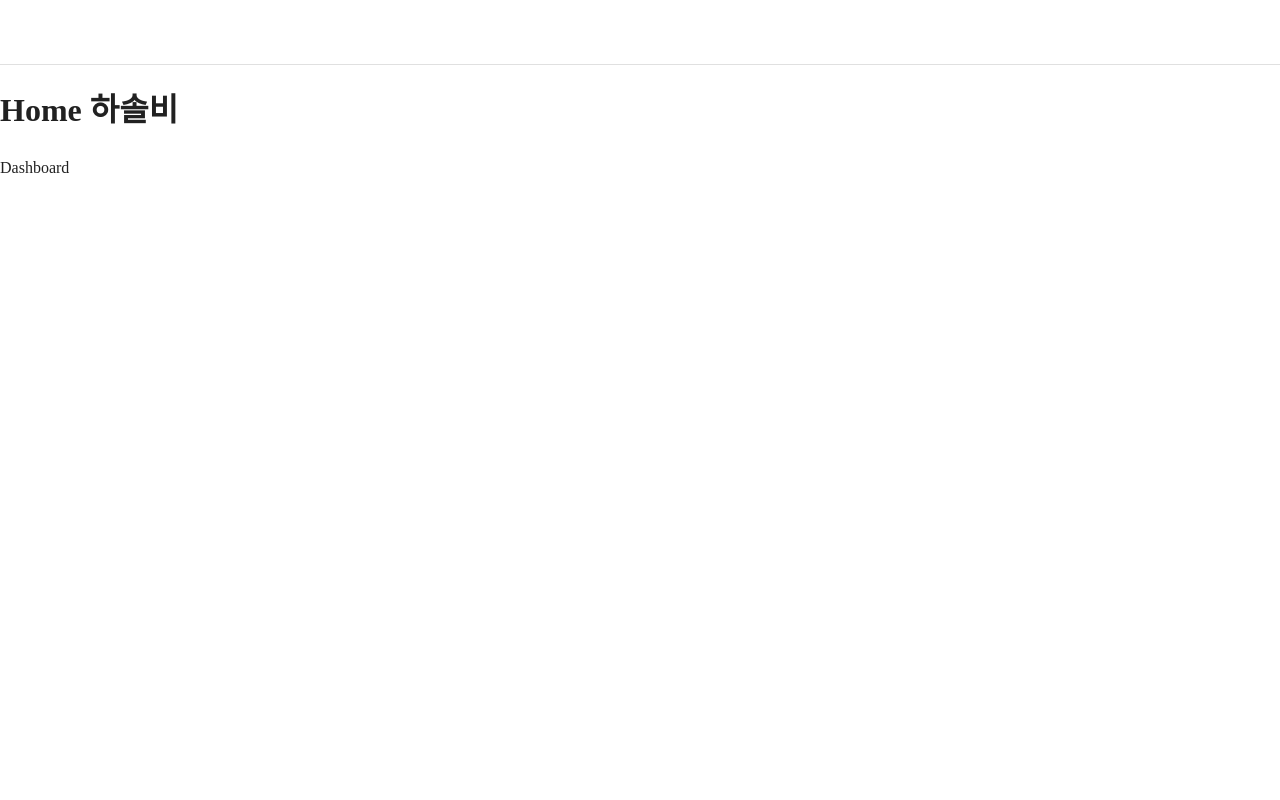
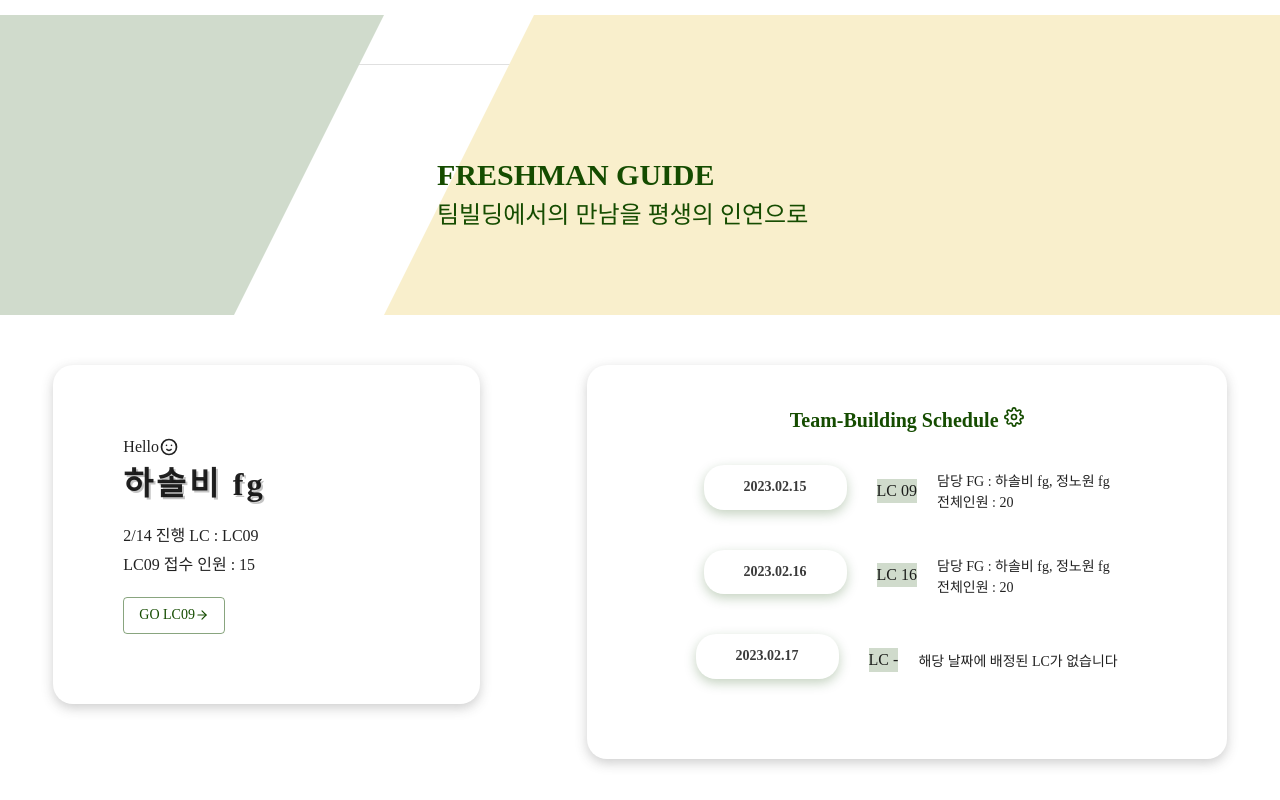
Before and after one commit to FGFnet/fnet, a React (Create React App) app in the folder frontend/: page / in a window 1280 px wide. Built offline with nearby package versions, Linux system fonts and the light colour scheme; a web font is replaced by a local one.

Commit message:
feat(fe): create home screen

```diff
--- a/frontend/src/screen/home/home.tsx
+++ b/frontend/src/screen/home/home.tsx
@@ -1,10 +1,38 @@
 import React from 'react'
+import { Colors } from '../../constant'
+import Banner from './component/Banner'
+import ScheduleSection from './component/scheduleSection'
+import FGSection from './component/fgSection'
+import { FiSettings } from 'react-icons/fi'
+import {Grid} from '@mui/material'
 
 export default function HomeScreen() {
+  const boxStyle = {
+    padding: 40,
+    boxShadow: '0px 4px 12px rgba(58,58,58,0.25)',
+    borderRadius: 20,
+    height: '100%',
+    marginBottom: 20
+  }
+
   return (
-    <div>
-      <h1>Home 하솔비</h1>
-      Dashboard
-    </div>
+    <React.Fragment>
+      <Banner />
+      <Grid container wrap="wrap" justifyContent="space-around">
+        <Grid item md={4} style={boxStyle}>
+          <FGSection />
+        </Grid>
+        <Grid item md={6} sm={10} style={boxStyle}>
+          <div style={{fontSize: 20, textAlign: 'center', color: Colors.primary, fontWeight: 'bold', marginBottom: 20,}}>
+            Team-Building Schedule <FiSettings/>
+          </div>
+          <div style={{textAlign: 'center'}}>
+            <ScheduleSection date="2023.02.15" lc={9}/>
+            <ScheduleSection date="2023.02.16" lc={16}/>
+            <ScheduleSection date="2023.02.17"/>
+          </div>
+        </Grid>
+      </Grid>
+    </React.Fragment>
   )
 }
```
Also changed, not shown: frontend/src/image/home_4.png (added).
